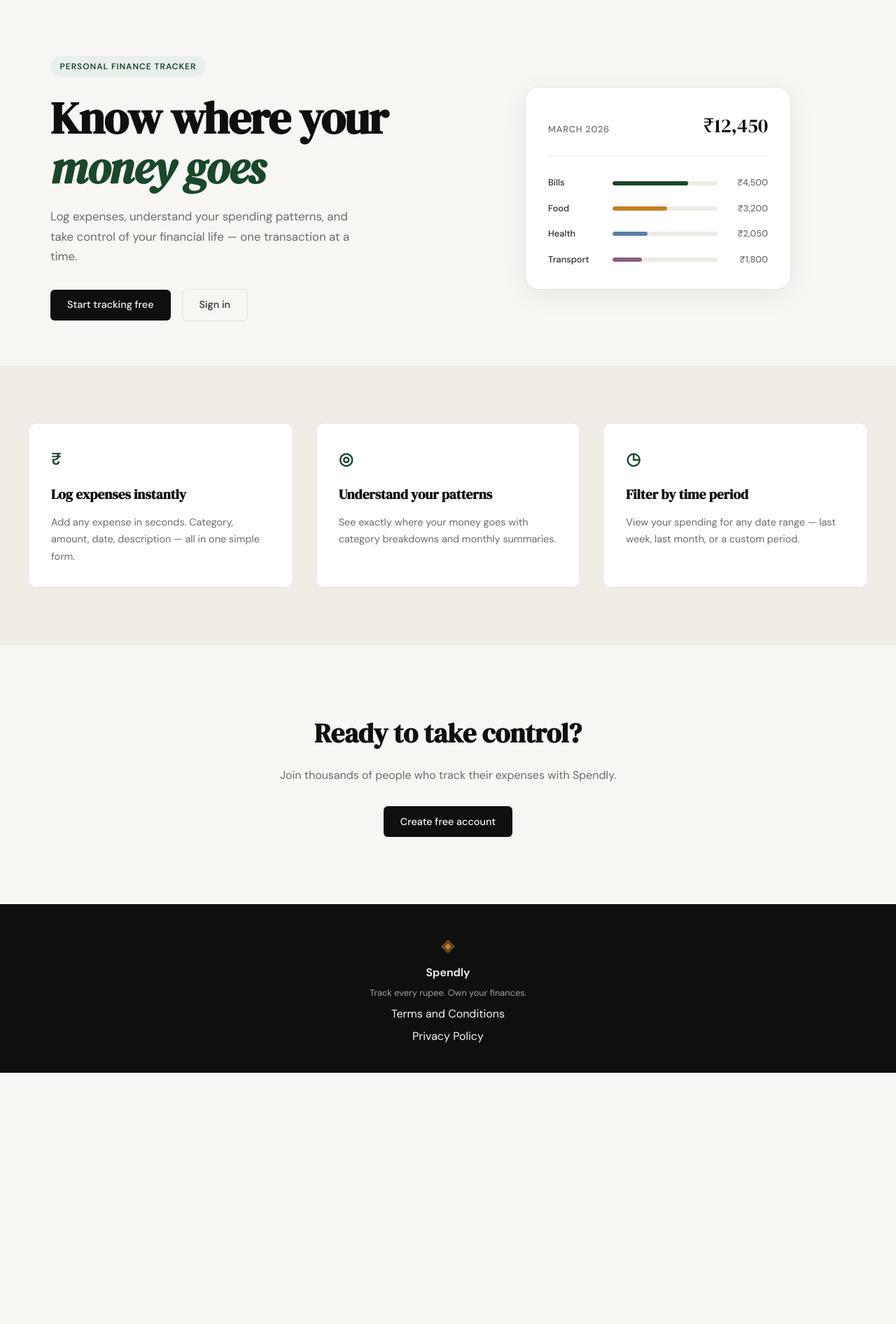
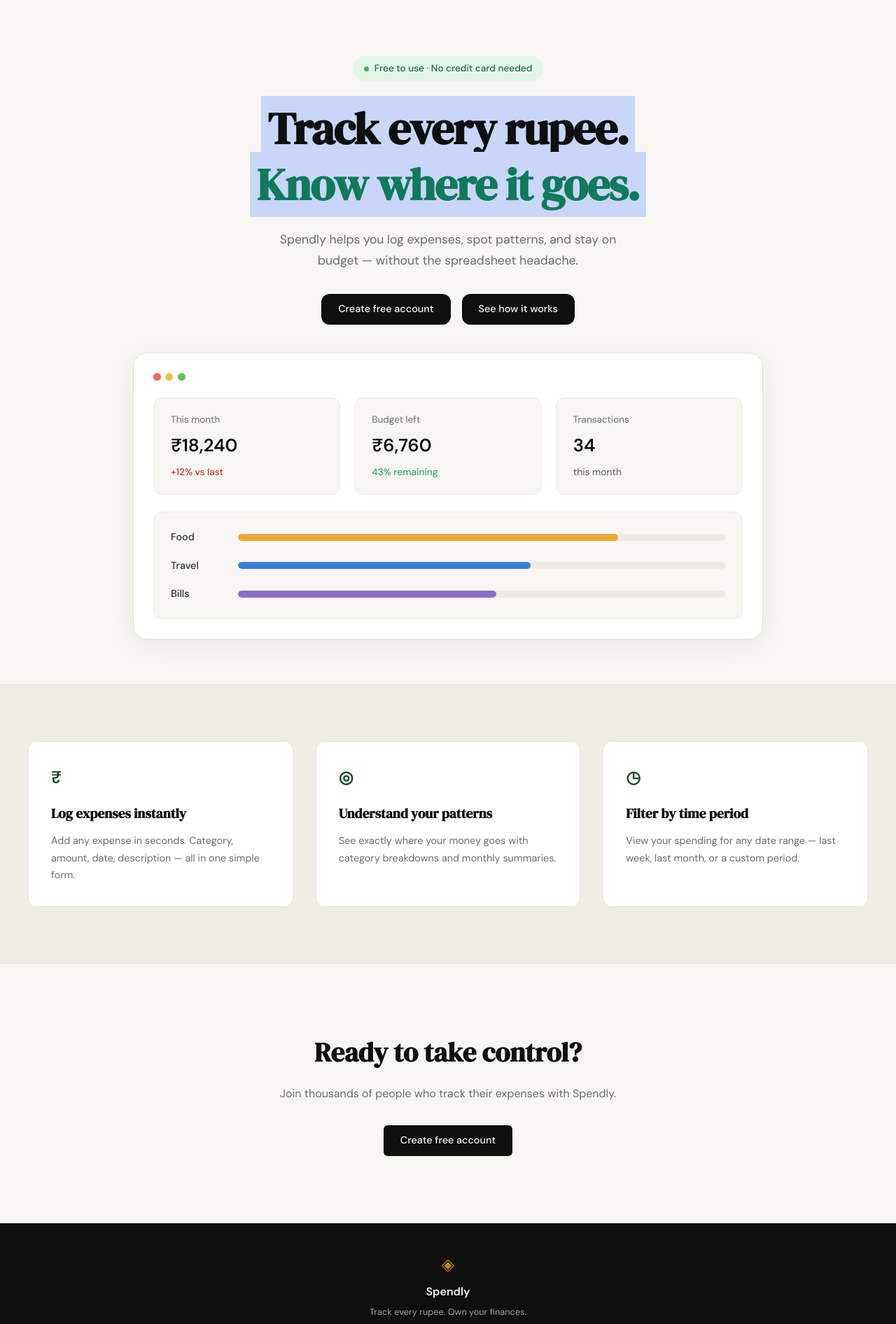
Before and after one commit to Ashitosh2727/spendly, a Flask app: page / in a window 1280 px wide. Shown: the part 61-1953 px from the top of the page at 70% size. Before the commit the page ends 1594 px from the top, so only its background shows below. Run offline with Flask 3, Linux system fonts and the light colour scheme.

Commit message:
landing: redesign hero section to match mockup

```diff
--- a/expense-tracker/static/css/style.css
+++ b/expense-tracker/static/css/style.css
@@ -125,46 +125,68 @@ a { color: inherit; text-decoration: none; }
 
 .hero {
     padding: 5rem 2rem 4rem;
-    display: grid;
-    grid-template-columns: 1fr 1fr;
-    gap: 4rem;
+    display: flex;
+    flex-direction: column;
     align-items: center;
+    text-align: center;
+    gap: 2.5rem;
     max-width: var(--max-width);
     margin: 0 auto;
 }
 
+.hero-inner {
+    display: flex;
+    flex-direction: column;
+    align-items: center;
+    max-width: 700px;
+}
+
 .hero-badge {
+    display: inline-flex;
+    align-items: center;
+    gap: 0.5rem;
+    background: #e3f6ea;
+    color: #1c6b41;
+    font-size: 0.85rem;
+    font-weight: 500;
+    padding: 0.45rem 1rem;
+    border-radius: 999px;
+    margin-bottom: 1.75rem;
+}
+
+.hero-badge-dot {
+    width: 7px;
+    height: 7px;
+    border-radius: 50%;
+    background: #2fb866;
     display: inline-block;
-    background: var(--accent-light);
-    color: var(--accent);
-    font-size: 0.75rem;
-    font-weight: 600;
-    letter-spacing: 0.08em;
-    text-transform: uppercase;
-    padding: 0.35rem 0.85rem;
-    border-radius: 999px;
-    margin-bottom: 1.5rem;
 }
 
 .hero-title {
     font-family: var(--font-display);
-    font-size: clamp(2.5rem, 5vw, 4rem);
-    line-height: 1.1;
+    font-size: clamp(2.5rem, 5.5vw, 4rem);
+    line-height: 1.25;
     letter-spacing: -0.02em;
-    color: var(--ink);
-    margin-bottom: 1.25rem;
+    margin-bottom: 1.5rem;
 }
 
-.hero-title em {
-    font-style: italic;
-    color: var(--accent);
+.hero-title-line { display: block; }
+
+.hero-mark {
+    background: #c9d6f7;
+    color: var(--ink);
+    padding: 0.05em 0.15em;
+    box-decoration-break: clone;
+    -webkit-box-decoration-break: clone;
 }
 
+.hero-mark-2 { color: #0f7a5c; }
+
 .hero-subtitle {
-    font-size: 1.05rem;
+    font-size: 1.1rem;
     color: var(--ink-muted);
     line-height: 1.7;
-    max-width: 460px;
+    max-width: 520px;
     margin-bottom: 2rem;
 }
 
@@ -172,7 +194,10 @@ a { color: inherit; text-decoration: none; }
     display: flex;
     gap: 1rem;
     align-items: center;
+    justify-content: center;
 }
+
+.hero-actions .btn-primary { border-radius: var(--radius-md); }
 
 /* ------------------------------------------------------------------ */
 /* Mock card (hero visual)                                             */
@@ -181,58 +206,99 @@ a { color: inherit; text-decoration: none; }
 .hero-visual {
     display: flex;
     justify-content: center;
+    width: 100%;
 }
 
 .mock-card {
     background: var(--paper-card);
     border: 1px solid var(--border);
     border-radius: var(--radius-lg);
-    padding: 2rem;
+    padding: 1.75rem;
     width: 100%;
-    max-width: 380px;
+    max-width: 900px;
     box-shadow: 0 8px 40px rgba(0,0,0,0.06);
 }
 
-.mock-card-header {
+.mock-card-dots {
     display: flex;
-    justify-content: space-between;
-    align-items: baseline;
-    margin-bottom: 1.75rem;
-    padding-bottom: 1.25rem;
-    border-bottom: 1px solid var(--border-soft);
+    gap: 0.4rem;
+    margin-bottom: 1.5rem;
 }
 
-.mock-label {
-    font-size: 0.8rem;
-    font-weight: 500;
-    color: var(--ink-muted);
-    text-transform: uppercase;
-    letter-spacing: 0.06em;
+.mock-dot {
+    width: 11px;
+    height: 11px;
+    border-radius: 50%;
 }
 
-.mock-total {
-    font-family: var(--font-display);
-    font-size: 1.75rem;
+.mock-dot-red { background: #ec6a5e; }
+.mock-dot-yellow { background: #f4bf4f; }
+.mock-dot-green { background: #61c454; }
+
+.mock-stats {
+    display: grid;
+    grid-template-columns: repeat(3, 1fr);
+    gap: 1.25rem;
+    margin-bottom: 1.5rem;
+}
+
+.mock-stat {
+    background: var(--paper);
+    border: 1px solid var(--border-soft);
+    border-radius: var(--radius-md);
+    padding: 1.25rem 1.5rem;
+    text-align: left;
+    display: flex;
+    flex-direction: column;
+    gap: 0.4rem;
+}
+
+.mock-stat-label {
+    font-size: 0.85rem;
+    color: var(--ink-muted);
+}
+
+.mock-stat-value {
+    font-size: 1.6rem;
+    font-weight: 600;
     color: var(--ink);
 }
 
-.mock-bars { display: flex; flex-direction: column; gap: 1rem; }
+.mock-stat-delta {
+    font-size: 0.85rem;
+    font-weight: 500;
+}
+
+.mock-stat-delta-up { color: var(--danger); }
+.mock-stat-delta-good { color: #2fa864; }
+.mock-stat-delta-neutral { color: var(--ink-muted); }
+
+.mock-bars {
+    display: flex;
+    flex-direction: column;
+    gap: 1.1rem;
+    background: var(--paper);
+    border: 1px solid var(--border-soft);
+    border-radius: var(--radius-md);
+    padding: 1.5rem;
+}
 
 .mock-bar-row {
     display: grid;
-    grid-template-columns: 80px 1fr 60px;
+    grid-template-columns: 80px 1fr;
     align-items: center;
-    gap: 0.75rem;
+    gap: 1rem;
 }
 
 .mock-cat {
-    font-size: 0.8rem;
+    font-size: 0.9rem;
     font-weight: 500;
     color: var(--ink-soft);
+    text-align: left;
 }
 
 .mock-bar-track {
-    height: 6px;
+    height: 10px;
     background: var(--border-soft);
     border-radius: 999px;
     overflow: hidden;
@@ -240,21 +306,13 @@ a { color: inherit; text-decoration: none; }
 
 .mock-bar {
     height: 100%;
-    background: var(--accent);
     border-radius: 999px;
     transition: width 0.6s ease;
 }
 
-.mock-bar-2 { background: var(--accent-2); }
-.mock-bar-3 { background: #5b7fa6; }
-.mock-bar-4 { background: #8b5e83; }
-
-.mock-amt {
-    font-size: 0.8rem;
-    font-weight: 500;
-    color: var(--ink-muted);
-    text-align: right;
-}
+.mock-bar-food { background: #f0a537; }
+.mock-bar-travel { background: #3b7ddb; }
+.mock-bar-bills { background: #8b6cc9; }
 
 /* ------------------------------------------------------------------ */
 /* Buttons                                                             */
@@ -554,13 +612,8 @@ a { color: inherit; text-decoration: none; }
 /* ------------------------------------------------------------------ */
 
 @media (max-width: 900px) {
-    .hero {
-        grid-template-columns: 1fr;
-        text-align: center;
-    }
-
     .hero-subtitle { max-width: 100%; }
-    .hero-actions { justify-content: center; }
+    .mock-stats { grid-template-columns: 1fr; }
     .hero-visual { display: none; }
 
     .features-inner { grid-template-columns: 1fr; }
@@ -569,4 +622,6 @@ a { color: inherit; text-decoration: none; }
 @media (max-width: 600px) {
     .nav-links a:not(.nav-cta) { display: none; }
     .hero { padding: 3rem 1rem 2rem; }
+    .hero-actions { flex-direction: column; width: 100%; }
+    .hero-actions .btn-primary { width: 100%; text-align: center; }
 }
--- a/expense-tracker/templates/landing.html
+++ b/expense-tracker/templates/landing.html
@@ -6,55 +6,65 @@
 
 <section class="hero">
     <div class="hero-inner">
-        <div class="hero-badge">Personal Finance Tracker</div>
+        <div class="hero-badge">
+            <span class="hero-badge-dot"></span>
+            Free to use &middot; No credit card needed
+        </div>
         <h1 class="hero-title">
-            Know where your<br>
-            <em>money goes</em>
+            <span class="hero-title-line"><mark class="hero-mark hero-mark-1">Track every rupee.</mark></span>
+            <span class="hero-title-line"><mark class="hero-mark hero-mark-2">Know where it goes.</mark></span>
         </h1>
         <p class="hero-subtitle">
-            Log expenses, understand your spending patterns,
-            and take control of your financial life —
-            one transaction at a time.
+            Spendly helps you log expenses, spot patterns, and stay
+            on budget — without the spreadsheet headache.
         </p>
         <div class="hero-actions">
-            <a href="{{ url_for('register') }}" class="btn-primary">Start tracking free</a>
-            <a href="{{ url_for('login') }}" class="btn-ghost">Sign in</a>
+            <a href="{{ url_for('register') }}" class="btn-primary">Create free account</a>
+            <a href="#" class="btn-primary">See how it works</a>
         </div>
     </div>
     <div class="hero-visual">
         <div class="mock-card">
-            <div class="mock-card-header">
-                <span class="mock-label">March 2026</span>
-                <span class="mock-total">₹12,450</span>
+            <div class="mock-card-dots">
+                <span class="mock-dot mock-dot-red"></span>
+                <span class="mock-dot mock-dot-yellow"></span>
+                <span class="mock-dot mock-dot-green"></span>
+            </div>
+            <div class="mock-stats">
+                <div class="mock-stat">
+                    <span class="mock-stat-label">This month</span>
+                    <span class="mock-stat-value">₹18,240</span>
+                    <span class="mock-stat-delta mock-stat-delta-up">+12% vs last</span>
+                </div>
+                <div class="mock-stat">
+                    <span class="mock-stat-label">Budget left</span>
+                    <span class="mock-stat-value">₹6,760</span>
+                    <span class="mock-stat-delta mock-stat-delta-good">43% remaining</span>
+                </div>
+                <div class="mock-stat">
+                    <span class="mock-stat-label">Transactions</span>
+                    <span class="mock-stat-value">34</span>
+                    <span class="mock-stat-delta mock-stat-delta-neutral">this month</span>
+                </div>
             </div>
             <div class="mock-bars">
                 <div class="mock-bar-row">
+                    <span class="mock-cat">Food</span>
+                    <div class="mock-bar-track">
+                        <div class="mock-bar mock-bar-food" style="width: 78%"></div>
+                    </div>
+                </div>
+                <div class="mock-bar-row">
+                    <span class="mock-cat">Travel</span>
+                    <div class="mock-bar-track">
+                        <div class="mock-bar mock-bar-travel" style="width: 60%"></div>
+                    </div>
+                </div>
+                <div class="mock-bar-row">
                     <span class="mock-cat">Bills</span>
                     <div class="mock-bar-track">
-                        <div class="mock-bar" style="width: 72%"></div>
+                        <div class="mock-bar mock-bar-bills" style="width: 53%"></div>
                     </div>
-                    <span class="mock-amt">₹4,500</span>
-                </div>
-                <div class="mock-bar-row">
-                    <span class="mock-cat">Food</span>
-                    <div class="mock-bar-track">
-                        <div class="mock-bar mock-bar-2" style="width: 52%"></div>
-                    </div>
-                    <span class="mock-amt">₹3,200</span>
-                </div>
-                <div class="mock-bar-row">
-                    <span class="mock-cat">Health</span>
-                    <div class="mock-bar-track">
-                        <div class="mock-bar mock-bar-3" style="width: 33%"></div>
-                    </div>
-                    <span class="mock-amt">₹2,050</span>
-                </div>
-                <div class="mock-bar-row">
-                    <span class="mock-cat">Transport</span>
-                    <div class="mock-bar-track">
-                        <div class="mock-bar mock-bar-4" style="width: 28%"></div>
-                    </div>
-                    <span class="mock-amt">₹1,800</span>
                 </div>
             </div>
         </div>
```
